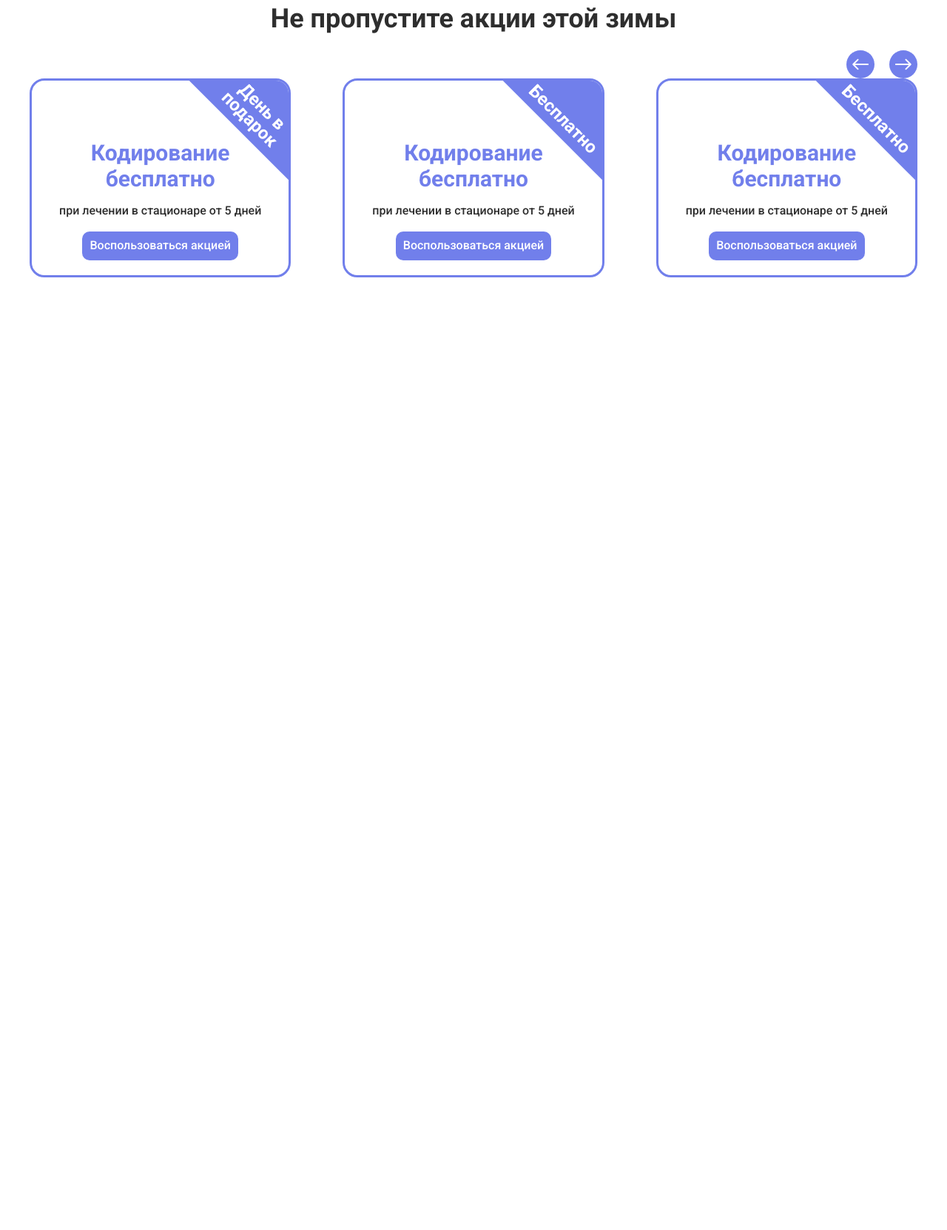
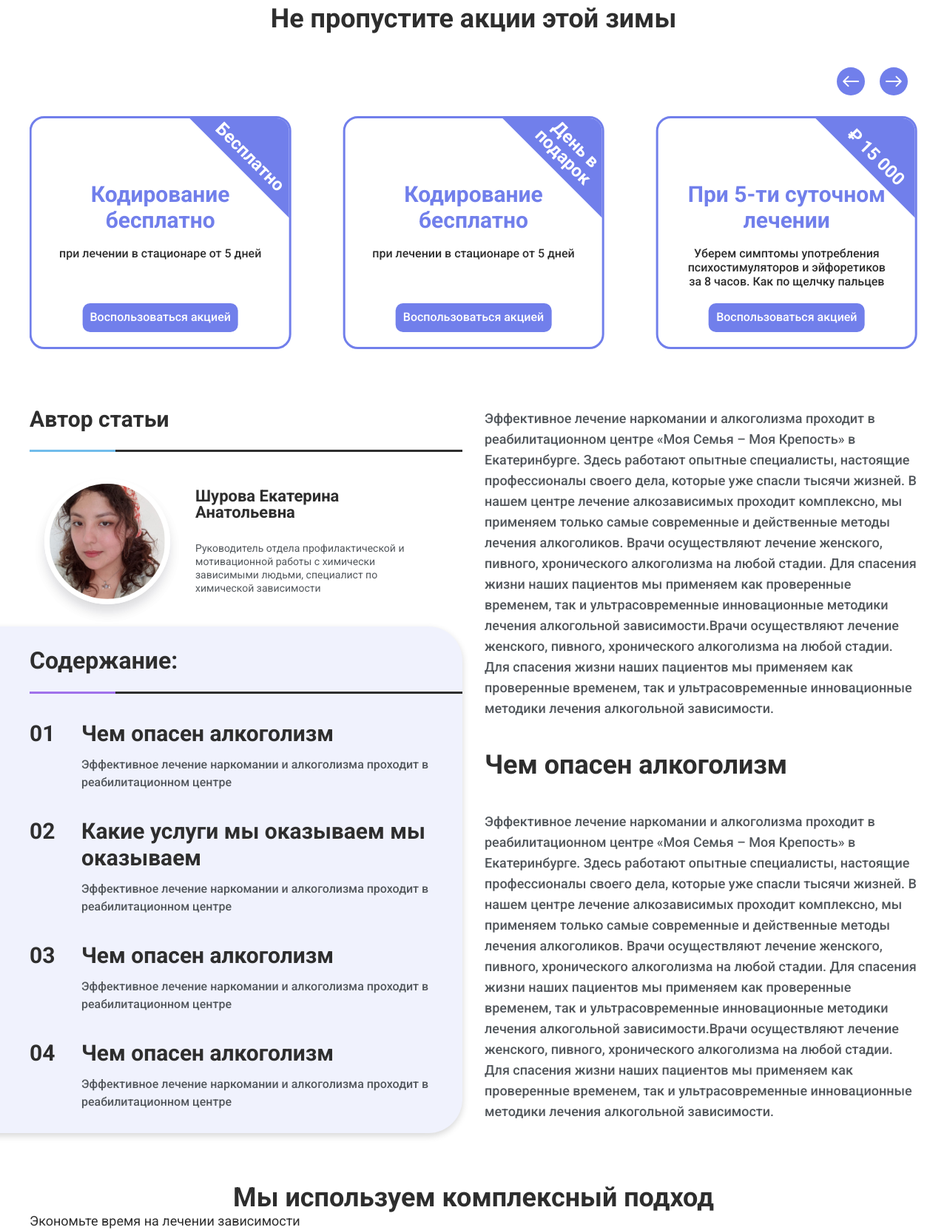
Before and after one commit to Dtulumbasov28/project_mcmk, a website built with webpack: page src/index.html in a window 1280 px wide. Shown: the part 1560-3223 px from the top of the page at 74% size. Before the commit the page ends 1975 px from the top, so only its background shows below. Built offline with nearby package versions, Linux system fonts and the light colour scheme; files whose address does not match are found by name.

Commit message:
Сверстана секция article

```diff
--- /dev/null
+++ b/src/html/_article.htm
@@ -0,0 +1,75 @@
+<section class="article">
+    <div class="article__container">
+        <div class="article__body">
+            <div class="article__col-left">
+                <div class="article__author">
+                    <div class="article__author-heading">Автор статьи</div>
+                    <div class="article__author-body">
+                        <div class="article__author-img"><img src="@img/article-author.jpg" alt="#"></div>
+
+                        <div class="article__author-text">
+                            <div class="article__author-name">Шурова Екатерина Анатольевна</div>
+                            <div class="article__author-desc">Руководитель отдела профилактической и мотивационной
+                                работы с
+                                химически зависимыми людьми, специалист по химической зависимости
+                            </div>
+                        </div>
+                    </div>
+                </div>
+                <div class="article__contents">
+                    <div class="article__contents-heading">Содержание:</div>
+                    <div class="article__contents-body">
+                        <ol class="article__contents-list">
+                            <li class="article__contents-item">
+                                <a class="article__contents-headline" href="#" data-num="01">Чем опасен алкоголизм</a>
+                                <div class="article__contents-desc">Эффективное лечение наркомании и алкоголизма
+                                    проходит в реабилитационном центре</div>
+                            </li>
+                            <li class="article__contents-item">
+                                <a class="article__contents-headline" href="#" data-num="02">Какие услуги мы оказываем
+                                    мы оказываем</a>
+                                <div class="article__contents-desc">Эффективное лечение наркомании и алкоголизма
+                                    проходит в реабилитационном центре</div>
+                            </li>
+                            <li class="article__contents-item">
+                                <a class="article__contents-headline" href="#" data-num="03">Чем опасен алкоголизм</a>
+                                <div class="article__contents-desc">Эффективное лечение наркомании и алкоголизма
+                                    проходит в реабилитационном центре</div>
+                            </li>
+                            <li class="article__contents-item">
+                                <a class="article__contents-headline" href="#" data-num="04">Чем опасен алкоголизм</a>
+                                <div class="article__contents-desc">Эффективное лечение наркомании и алкоголизма
+                                    проходит в реабилитационном центре</div>
+                            </li>
+                        </ol>
+                    </div>
+                </div>
+            </div>
+            <div class="article__col-right">
+                <div class="article__block-text">Эффективное лечение наркомании и алкоголизма проходит в
+                    реабилитационном центре «Моя Семья – Моя Крепость» в Екатеринбурге. Здесь работают опытные
+                    специалисты, настоящие профессионалы своего дела, которые уже спасли тысячи жизней. В нашем центре
+                    лечение алкозависимых проходит комплексно, мы применяем только самые современные и действенные
+                    методы лечения алкоголиков. Врачи осуществляют лечение женского, пивного, хронического алкоголизма
+                    на любой стадии. Для спасения жизни наших пациентов мы применяем как проверенные временем, так и
+                    ультрасовременные инновационные методики лечения алкогольной зависимости.Врачи осуществляют лечение
+                    женского, пивного, хронического алкоголизма на любой стадии. Для спасения жизни наших пациентов мы
+                    применяем как проверенные временем, так и ультрасовременные инновационные методики лечения
+                    алкогольной зависимости.
+                </div>
+                <h2 class="article__title title">Чем опасен алкоголизм</h2>
+                <div class="article__block-text">Эффективное лечение наркомании и алкоголизма проходит в
+                    реабилитационном центре «Моя Семья – Моя Крепость» в Екатеринбурге. Здесь работают опытные
+                    специалисты, настоящие профессионалы своего дела, которые уже спасли тысячи жизней. В нашем центре
+                    лечение алкозависимых проходит комплексно, мы применяем только самые современные и действенные
+                    методы лечения алкоголиков. Врачи осуществляют лечение женского, пивного, хронического алкоголизма
+                    на любой стадии. Для спасения жизни наших пациентов мы применяем как проверенные временем, так и
+                    ультрасовременные инновационные методики лечения алкогольной зависимости.Врачи осуществляют лечение
+                    женского, пивного, хронического алкоголизма на любой стадии. Для спасения жизни наших пациентов мы
+                    применяем как проверенные временем, так и ультрасовременные инновационные методики лечения
+                    алкогольной зависимости.
+                </div>
+            </div>
+        </div>
+    </div>
+</section>
--- /dev/null
+++ b/src/html/_complex-approach.htm
@@ -0,0 +1,12 @@
+<section class="complex-approach">
+    <div class="complex-approach__container">
+        <div class="complex-approach__body">
+            <h2 class="complex-approach__title title">Мы используем комплексный подход</h2>
+            <div class="complex-approach__subtitle">Экономьте время на лечении зависимости</div>
+            <div class="complex-approach__content">
+                <div class="complex-approach__img"><img src="@img/complex-approach-man.png" alt="#"></div>
+            </div>
+
+        </div>
+    </div>
+</section>
--- a/src/html/_promotions.htm
+++ b/src/html/_promotions.htm
@@ -28,11 +28,11 @@
                     </div>
                     <div class="promotions__slide swiper-slide">
                         <div class="promotions__slide-ribbon">
-                            <div class="promotions__slide-price">Бесплатно</div>
+                            <div class="promotions__slide-price">₽ 15 000</div>
                         </div>
                         <div class="promotions__slide-content">
-                            <p class="promotions__slide-name">Кодирование бесплатно</p>
-                            <p class="promotions__slide-desc">при лечении в стационаре от 5 дней</p>
+                            <p class="promotions__slide-name">При 5-ти суточном лечении</p>
+                            <p class="promotions__slide-desc">Уберем симптомы употребления психостимуляторов и эйфоретиков за 8 часов. Как по щелчку пальцев</p>
                         </div>
                         <button class="promotions__slide-button button">Воспользоваться акцией</button>
                     </div>
--- a/src/index.html
+++ b/src/index.html
@@ -10,6 +10,8 @@
 				@@include('html/_main.htm',{})
 				@@include('html/_features.htm',{})
 				@@include('html/_promotions.htm',{})
+				@@include('html/_article.htm',{})
+				@@include('html/_complex-approach.htm',{})
 			</main>
 			@@include('html/_footer.htm',{})
 		</div>
--- a/src/js/files/sliders.js
+++ b/src/js/files/sliders.js
@@ -7,7 +7,7 @@
 // Подключаем слайдер Swiper из node_modules
 // При необходимости подключаем дополнительные модули слайдера, указывая их в {} через запятую
 // Пример: { Navigation, Autoplay }
-import Swiper, { Navigation } from 'swiper';
+import Swiper, { Navigation } from "swiper";
 /*
 Основниые модули слайдера:
 Navigation, Pagination, Autoplay,
@@ -27,9 +27,11 @@ import "../../scss/base/swiper.scss";
 function initSliders() {
   // Перечень слайдеров
   // Проверяем, есть ли слайдер на стронице
-	if (document.querySelector('.promotions__content')) { // Указываем скласс нужного слайдера
+  if (document.querySelector(".promotions__content")) {
+    // Указываем скласс нужного слайдера
     // Создаем слайдер
-		new Swiper('.promotions__content', { // Указываем скласс нужного слайдера
+    new Swiper(".promotions__content", {
+      // Указываем скласс нужного слайдера
       // Подключаем модули слайдера
       // для конкретного случая
       modules: [Navigation],
@@ -40,6 +42,9 @@ function initSliders() {
       // autoHeight: true,
       speed: 800,
       loop: true,
+      centeredSlides: true,
+      loopedSlides: 2,
+      allowTouchMove: false,
 
       //touchRatio: 0,
       //simulateTouch: false,
@@ -73,8 +78,8 @@ function initSliders() {
 
       // Кнопки "влево/вправо"
       navigation: {
-				prevEl: '.promotions__button-prev',
-				nextEl: '.promotions__button-next',
+        prevEl: ".promotions__button-prev",
+        nextEl: ".promotions__button-next",
       },
 
       // Брейкпоинты
@@ -100,31 +105,30 @@ function initSliders() {
 			},
 			*/
       // События
-			on: {
-
-			}
+      on: {},
     });
   }
 }
 // Скролл на базе слайдера (по классу swiper_scroll для оболочки слайдера)
 function initSlidersScroll() {
-	let sliderScrollItems = document.querySelectorAll('.swiper_scroll');
+  let sliderScrollItems = document.querySelectorAll(".swiper_scroll");
   if (sliderScrollItems.length > 0) {
     for (let index = 0; index < sliderScrollItems.length; index++) {
       const sliderScrollItem = sliderScrollItems[index];
-			const sliderScrollBar = sliderScrollItem.querySelector('.swiper-scrollbar');
+      const sliderScrollBar =
+        sliderScrollItem.querySelector(".swiper-scrollbar");
       const sliderScroll = new Swiper(sliderScrollItem, {
         observer: true,
         observeParents: true,
-				direction: 'vertical',
-				slidesPerView: 'auto',
+        direction: "vertical",
+        slidesPerView: "auto",
         freeMode: {
           enabled: true,
         },
         scrollbar: {
           el: sliderScrollBar,
           draggable: true,
-					snapOnRelease: false
+          snapOnRelease: false,
         },
         mousewheel: {
           releaseOnEdges: true,
--- a/src/scss/common.scss
+++ b/src/scss/common.scss
@@ -16,3 +16,46 @@ section {
   line-height: math.div(16, 14);
   color: $mainColorTwo;
 }
+
+// swiper
+
+.swiper-navigation {
+  display: flex;
+  justify-content: end;
+  column-gap: 20px;
+}
+.swiper-button {
+  display: flex;
+  align-items: center;
+  width: 38px;
+  height: 38px;
+  background: $mainColorElem;
+  border-radius: 50%;
+  svg {
+    padding: 8px;
+    display: block;
+    width: 38px;
+    height: 38px;
+
+    fill: #fff;
+  }
+}
+.swiper-button-prev {
+  transition: all 0.2s ease-in-out;
+  &:hover {
+    background: $mainColor;
+    transform: scale(1.6);
+    transition: all 0.2s ease-in-out;
+  }
+}
+.swiper-button-next {
+  transition: all 0.2s ease-in-out;
+  &:hover {
+    background: $mainColor;
+    transform: scale(1.6);
+    transition: all 0.2s ease-in-out;
+  }
+  & svg {
+    transform: rotate(180deg);
+  }
+}
--- a/src/scss/header.scss
+++ b/src/scss/header.scss
@@ -143,7 +143,7 @@
   }
 }
 .header-top {
-  background-color: $maincolorElem;
+  background-color: $mainColorElem;
   padding: 8px 0;
 
   // .header-top__container
@@ -164,7 +164,7 @@
 .messengers-whatsapp {
 }
 .button {
-  background-color: $maincolorElem;
+  background-color: $mainColorElem;
   border-radius: 150px;
   padding: 16px 28px;
   color: #fff;
--- /dev/null
+++ b/src/scss/sections/article.scss
@@ -0,0 +1,187 @@
+.article {
+  // .article__container
+
+  &__container {
+  }
+
+  // .article__body
+
+  &__body {
+    display: flex;
+    column-gap: 30px;
+  }
+
+  // .article__col-left
+
+  &__col-left {
+    width: 50%;
+    display: flex;
+    flex-direction: column;
+    row-gap: 60px;
+  }
+
+  // .article__author
+
+  &__author {
+  }
+
+  // .article__author-heading
+
+  &__author-heading {
+    font-size: 30px;
+    font-weight: 700;
+
+    margin-bottom: 26px;
+  }
+
+  // .article__author-body
+
+  &__author-body {
+    display: flex;
+    align-items: center;
+    column-gap: 34px;
+    border-top: 3px solid;
+    border-image: linear-gradient(to right, #71bceb 0% 20%, $mainColor 20% 80%);
+    border-image-slice: 1;
+    padding: 36px 46px 0 20px;
+  }
+
+  // .article__author-img
+
+  &__author-img {
+    border-radius: 50%;
+    box-shadow: 0px 11.192024230957031px 18.65337371826172px -3.7306747436523438px
+      #1018281a;
+    & img {
+      max-width: 170px;
+      max-height: 170px;
+      box-shadow: 0px 11.192024230957031px 18.65337371826172px -3.7306747436523438px
+        #1018281a;
+      border: 7px solid #fff;
+      border-radius: 50%;
+    }
+  }
+
+  // .article__author-text
+
+  &__author-text {
+  }
+
+  // .article__author-name
+
+  &__author-name {
+    font-size: 22px;
+    font-weight: 700;
+    margin-bottom: 28px;
+  }
+
+  // .article__author-desc
+
+  &__author-desc {
+    font-size: 14px;
+    line-height: math.div(18, 14);
+    color: $mainColorTwo;
+  }
+
+  // .article__contents
+
+  &__contents {
+    position: relative;
+
+    &::before {
+      content: "";
+      position: absolute;
+      width: 150%;
+      height: calc(100% + 60px);
+      left: -50%;
+      top: -30px;
+      box-shadow: 0px 3.7306747437px 9.3266868591px 0px rgb(0 0 0 / 16%);
+      border-radius: 46px;
+      background: rgba(113, 127, 235, 0.1);
+      z-index: -1;
+    }
+  }
+
+  // .article__contents-heading
+
+  &__contents-heading {
+    font-size: 32px;
+    font-weight: 700;
+
+    margin-bottom: 26px;
+  }
+
+  // .article__contents-body
+
+  &__contents-body {
+    border-top: 3px solid;
+    border-image: linear-gradient(to right, #a071eb 0% 20%, $mainColor 20% 80%);
+    border-image-slice: 1;
+    padding: 36px 0 0 0;
+  }
+
+  // .article__contents-list
+
+  &__contents-list {
+    display: flex;
+    flex-direction: column;
+    row-gap: 36px;
+    padding: 0 0 0 70px;
+  }
+
+  // .article__contents-item
+
+  &__contents-item {
+    font-size: 30px;
+    font-weight: 700;
+    list-style-type: none;
+  }
+
+  // .article__contents-headline
+
+  &__contents-headline {
+    position: relative;
+    display: inline-flex;
+    margin-bottom: 12px;
+
+    line-height: math.div(36, 30);
+
+    &::before {
+      content: attr(data-num);
+      position: absolute;
+      left: -70px;
+    }
+  }
+
+  // .article__contents-desc
+
+  &__contents-desc {
+    font-size: 16px;
+    font-weight: 500;
+    line-height: math.div(24, 16);
+    color: $mainColorTwo;
+  }
+
+  // .article__col-right
+
+  &__col-right {
+    width: 50%;
+    display: flex;
+    flex-direction: column;
+    align-items: flex-start;
+    row-gap: 40px;
+  }
+
+  // .article__block-text
+
+  &__block-text {
+    font-weight: 500;
+    line-height: math.div(28, 18);
+    color: $mainColorTwo;
+  }
+
+  // .article__title
+
+  &__title {
+  }
+}
--- a/src/scss/sections/promotions.scss
+++ b/src/scss/sections/promotions.scss
@@ -12,7 +12,7 @@
   // .promotions__title
 
   &__title {
-    margin-bottom: 20px;
+    margin-bottom: 30px;
   }
 
   // .promotions__content
@@ -23,6 +23,8 @@
   // .promotions__navigation
 
   &__navigation {
+    padding: 13px 13px 0 0;
+    margin-bottom: 28px;
   }
 
   // .promotions__button
@@ -52,10 +54,11 @@
     display: flex;
     flex-direction: column;
     align-items: center;
+    justify-content: space-between;
     text-align: center;
     border: 3px solid #717feb;
     border-radius: 20px;
-    padding: 80px 20px 20px;
+    padding: 85px 35px 20px;
     overflow: hidden;
   }
 
@@ -97,7 +100,7 @@
     font-size: 30px;
     font-weight: 700;
     line-height: math.div(35, 30);
-    color: $maincolorElem;
+    color: $mainColorElem;
     margin-bottom: 18px;
   }
 
@@ -106,6 +109,7 @@
   &__slide-desc {
     font-weight: 500;
     font-size: 16px;
+    line-height: math.div(19, 16);
   }
 
   // .promotions__slide-button
@@ -118,39 +122,3 @@
     font-size: 16px;
   }
 }
-.swiper {
-}
-.swiper-navigation {
-  display: flex;
-  justify-content: end;
-  column-gap: 20px;
-}
-.swiper-button {
-  display: flex;
-  align-items: center;
-  width: 38px;
-  height: 38px;
-  background: $maincolorElem;
-  border-radius: 50%;
-  svg {
-    padding: 8px;
-    display: block;
-    width: 38px;
-    height: 38px;
-
-    fill: #fff;
-  }
-}
-.swiper-button-prev {
-}
-.swiper-button-next {
-  & svg {
-    transform: rotate(180deg);
-  }
-}
-.swiper-wrapper {
-}
-.swiper-slide {
-}
-.button {
-}
--- a/src/scss/style.scss
+++ b/src/scss/style.scss
@@ -26,7 +26,7 @@ $fontSize: rem(18); // где 14(px) - размер шрифта по умолч
 // Основные цвета
 $mainColor: #2E2E2E; // Цвет шрифта по умолчанию
 $mainColorTwo: #52575C; // Цвет шрифта по умолчанию №2
-$maincolorElem: #717FEB; // Цвет элементов' по умолчанию
+$mainColorElem: #717FEB; // Цвет элементов' по умолчанию
 
 // Настройки адаптивной сетки ===============================================================================================================================================================================================================================================================================================
 
@@ -155,3 +155,4 @@ body {
 @import "sections/main";
 @import "sections/features";
 @import "sections/promotions";
+@import "sections/article";
```
Also changed, not shown: src/scss/sections/main.scss (+4 -4 lines), src/img/article-author.jpg (added), src/img/complex-approach-man.png (added). Lines whose indentation alone changed are shown as unchanged.
